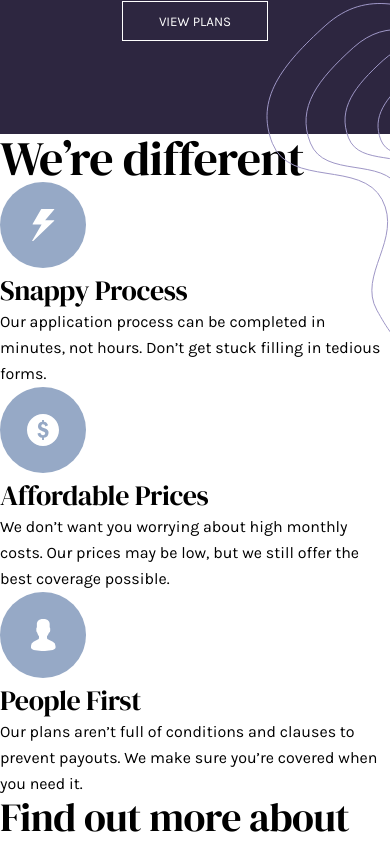
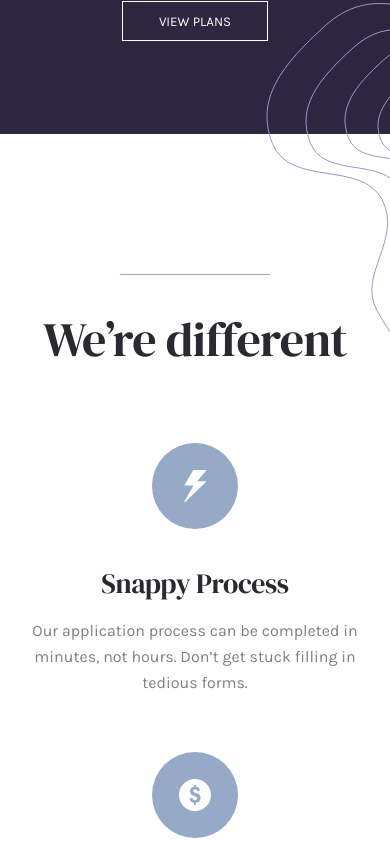
Before and after one commit to Galaxy159/Insure-Landing-Page, a React (Create React App) app: page / in a window 390 px wide. Shown: the part 877-1718 px from the top of the page. Built offline with nearby package versions, Linux system fonts and the light colour scheme.

Commit message:
features section - mobile

```diff
--- a/src/components/Features.js
+++ b/src/components/Features.js
@@ -6,6 +6,7 @@ export default function Features() {
   return (
     <>
       <section className="features">
+        <div className="features__separator"></div>
         <h2 className="features__headline">We’re different</h2>
         <div className="features__item">
           <div className="features__item--icon">
--- a/src/style/App.css
+++ b/src/style/App.css
@@ -91,6 +91,10 @@ button {
   font-family: "Karla", sans-serif;
 }
 
+.container {
+  text-align: center;
+}
+
 .header {
   position: -webkit-sticky;
   position: sticky;
@@ -111,7 +115,6 @@ button {
 }
 .header__nav--items {
   position: fixed;
-  text-align: center;
   right: -100%;
   top: 8rem;
   background: url("../images/bg-pattern-mobile-nav.svg") no-repeat, #2c2830;
@@ -151,7 +154,6 @@ button {
 .hero {
   background-color: #2d2640;
   color: white;
-  text-align: center;
 }
 .hero__hero--img {
   width: 100vw;
@@ -188,6 +190,34 @@ button {
   top: 53.3rem;
 }
 
+.features {
+  padding: 14rem 2.4rem;
+}
+.features__separator {
+  height: 1px;
+  width: 15rem;
+  margin: 0 auto;
+  background-color: #c396c6;
+  margin-bottom: 4rem;
+}
+.features__headline {
+  margin-bottom: 8rem;
+  color: #2c2830;
+}
+.features__item {
+  margin-bottom: 5.6rem;
+}
+.features__item--icon {
+  margin-bottom: 3.2rem;
+}
+.features__item--headline {
+  margin-bottom: 1.6rem;
+  color: #2c2830;
+}
+.features__item--text {
+  color: #837d87;
+}
+
 .attribution {
   font-size: 11px;
   text-align: center;
--- a/src/style/scss/_base.scss
+++ b/src/style/scss/_base.scss
@@ -119,3 +119,7 @@ button {
   cursor: pointer;
   font-family: "Karla", sans-serif;
 }
+
+.container {
+  text-align: center;
+}
--- a/src/style/scss/_features.scss
+++ b/src/style/scss/_features.scss
@@ -0,0 +1,27 @@
+.features {
+  padding: 14rem 2.4rem;
+  &__separator {
+    height: 1px;
+    width: 15rem;
+    margin: 0 auto;
+    background-color: #c396c6;
+    margin-bottom: 4rem;
+  }
+  &__headline {
+    margin-bottom: $mar-500;
+    color: #2c2830;
+  }
+  &__item {
+    margin-bottom: $mar-400;
+    &--icon {
+      margin-bottom: $mar-300;
+    }
+    &--headline {
+      margin-bottom: $mar-100;
+      color: #2c2830;
+    }
+    &--text {
+      color: $color-grayish-violet;
+    }
+  }
+}
--- a/src/style/scss/_header.scss
+++ b/src/style/scss/_header.scss
@@ -17,7 +17,6 @@
   &__nav {
     &--items {
       position: fixed;
-      text-align: center;
       right: -100%;
       top: 8rem;
       background: url("../images/bg-pattern-mobile-nav.svg") no-repeat, #2c2830;
--- a/src/style/scss/_hero.scss
+++ b/src/style/scss/_hero.scss
@@ -1,7 +1,6 @@
 .hero {
   background-color: $color--primary-violet;
   color: white;
-  text-align: center;
 
   &__hero {
     &--img {
```
Also changed, not shown: 1 other file (tests, documents, lock files or other folders).
